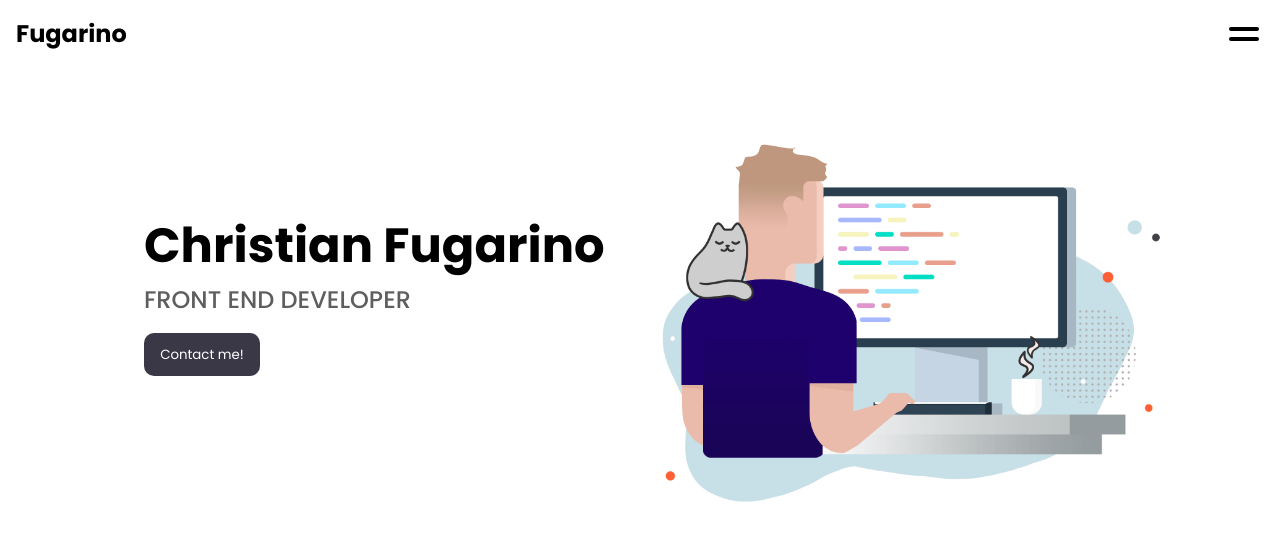
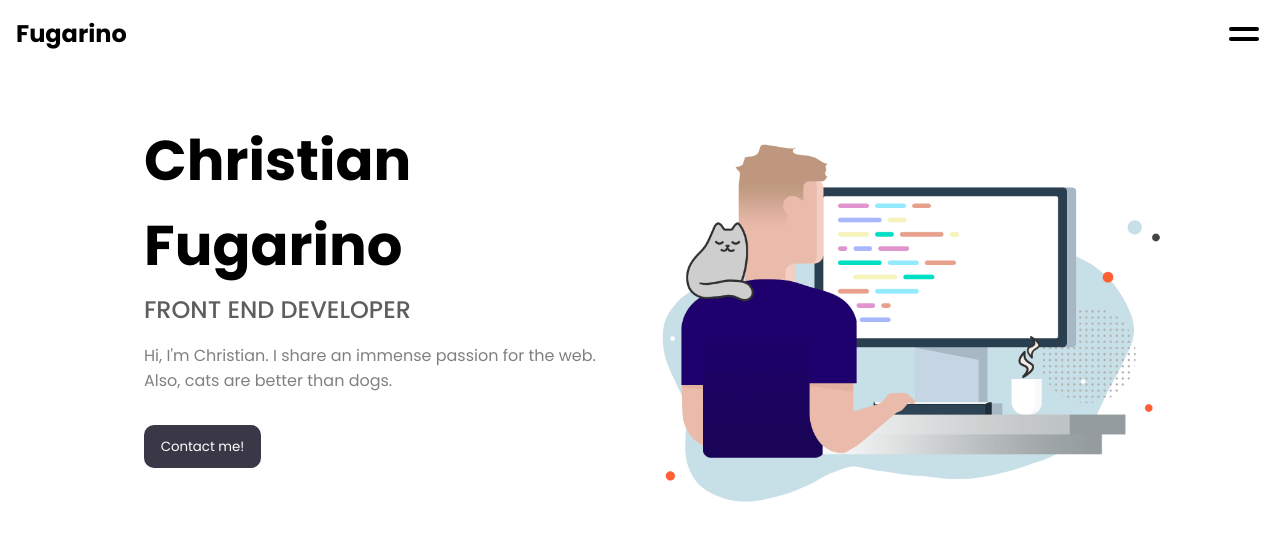
Before and after one commit to fugarino/Old-Portfolio, a React (Create React App) app: page / in a window 1280 px wide. Shown: the top 540 px of the page. Built offline with nearby package versions, Linux system fonts and the light colour scheme.

Commit message:
hero about me section

```diff
--- a/src/Components/Hero/Hero.js
+++ b/src/Components/Hero/Hero.js
@@ -8,6 +8,9 @@ const Hero = () => {
         <div className="hero-text">
           <h1>Christian Fugarino</h1>
           <h4>FRONT END DEVELOPER</h4>
+          <p>
+            Hi, I'm Christian. I share an immense passion for the web. <br /> Also, cats are better than dogs.
+          </p>
           <button>Contact me!</button>
         </div>
         <div className="hero-img">
--- a/src/Components/Hero/hero.scss
+++ b/src/Components/Hero/hero.scss
@@ -20,7 +20,8 @@
       user-select: none;
 
       h1 {
-        font-size: 3rem;
+        font-size: 3.5rem;
+        margin-bottom: 0.3rem;
       }
 
       h4 {
@@ -29,17 +30,28 @@
         color: rgb(94, 94, 94);
       }
 
+      p {
+        margin-top: 1rem;
+        color: gray;
+      }
+
       button {
         border: none;
-        padding: 0.7rem 1rem;
+        padding: 0.6rem 0.9rem;
         font-family: "Poppins";
-        max-width: 116px;
+        max-width: 117px;
         color: #fff;
         border-radius: 10px;
         background-color: #3a3847;
-        margin-top: 1rem;
+        margin-top: 2rem;
         margin-bottom: 1rem;
         cursor: pointer;
+        border: 2px solid #3a3847;
+
+        &:hover {
+          background-color: #fff;
+          color: #3a3847;
+        }
       }
     }
 
```
